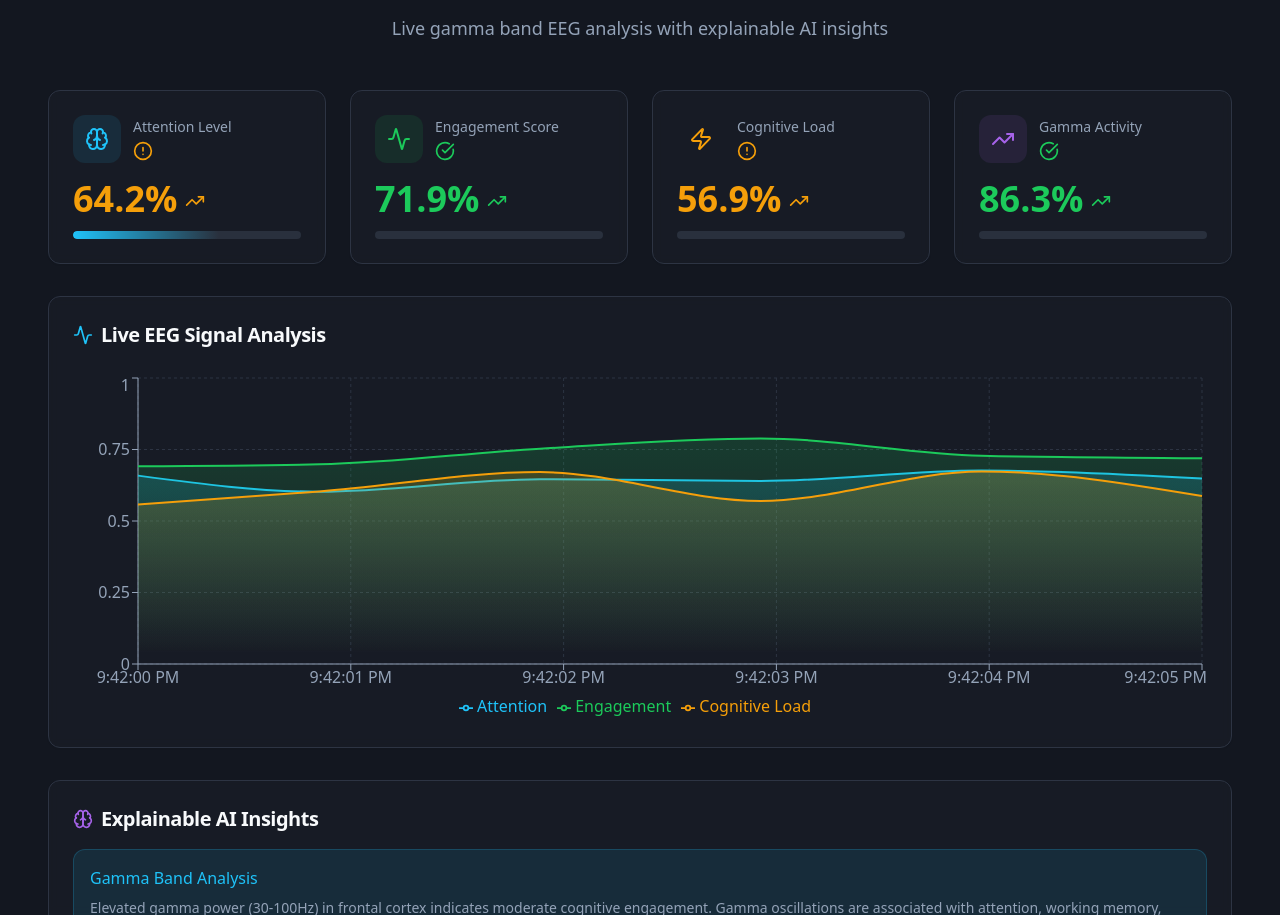
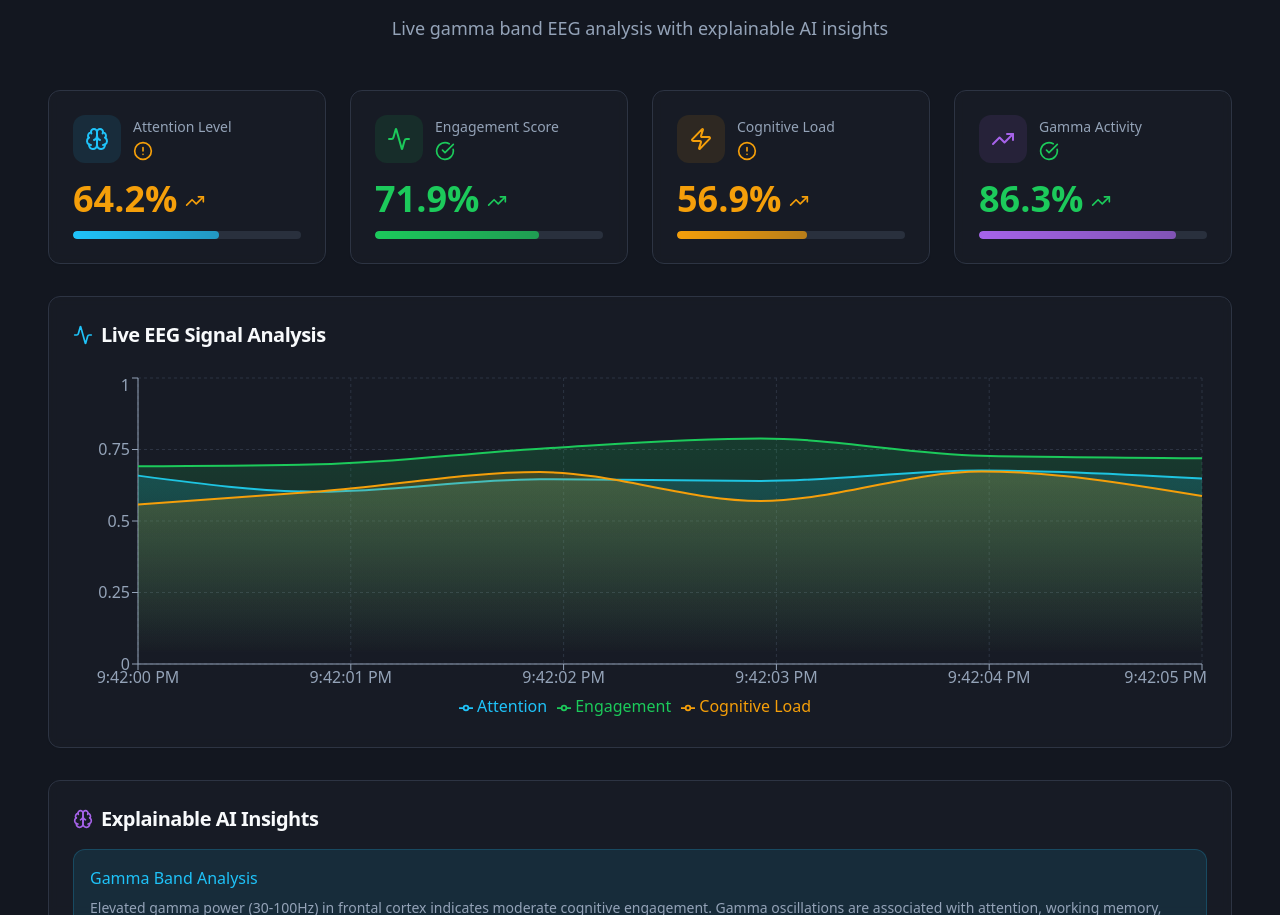
Before and after one commit to senushidinara/neuroaccess-, a React (Vite) app: page / in a window 1280 px wide. Shown: the part 938-1853 px from the top of the page. Built offline with nearby package versions, Linux system fonts and the light colour scheme; the HTML template or start-up script is replaced by a standard one.

Commit message:
Fix dynamic Tailwind classes in CognitiveDashboard.tsx
cgen-487174fc243a4a73b7c0d5e5d68b1c23

```diff
--- a/src/components/CognitiveDashboard.tsx
+++ b/src/components/CognitiveDashboard.tsx
@@ -64,6 +64,33 @@ const CognitiveDashboard = () => {
     return <AlertCircle className="w-5 h-5 text-destructive" />;
   };
 
+  const colorMap: Record<string, { bg: string; text: string; gradientFrom: string; gradientTo: string }> = {
+    primary: {
+      bg: "hsl(var(--primary) / 0.1)",
+      text: "hsl(var(--primary))",
+      gradientFrom: "hsl(var(--primary))",
+      gradientTo: "hsl(var(--primary) / 0.7)"
+    },
+    success: {
+      bg: "hsl(var(--success) / 0.1)",
+      text: "hsl(var(--success))",
+      gradientFrom: "hsl(var(--success))",
+      gradientTo: "hsl(var(--success) / 0.7)"
+    },
+    warning: {
+      bg: "hsl(var(--warning) / 0.1)",
+      text: "hsl(var(--warning))",
+      gradientFrom: "hsl(var(--warning))",
+      gradientTo: "hsl(var(--warning) / 0.7)"
+    },
+    secondary: {
+      bg: "hsl(var(--secondary) / 0.1)",
+      text: "hsl(var(--secondary))",
+      gradientFrom: "hsl(var(--secondary))",
+      gradientTo: "hsl(var(--secondary) / 0.7)"
+    },
+  };
+
   const MetricCard = ({
     title,
     value,
@@ -74,12 +101,17 @@ const CognitiveDashboard = () => {
     value: number;
     icon: any;
     color: string;
-  }) => (
+  }) => {
+    const colors = colorMap[color];
+    return (
       <Card className="p-6 bg-card/50 backdrop-blur-sm border-border hover:border-primary/50 transition-all group hover:shadow-lg hover:shadow-primary/10">
         <div className="flex items-start justify-between mb-4">
           <div className="flex items-center gap-3">
-          <div className={`p-3 rounded-lg bg-${color}/10 group-hover:bg-${color}/20 transition-all`}>
-            <Icon className={`w-6 h-6 text-${color}`} />
+            <div
+              className="p-3 rounded-lg transition-all group-hover:brightness-125"
+              style={{ backgroundColor: colors.bg }}
+            >
+              <Icon className="w-6 h-6" style={{ color: colors.text }} />
             </div>
             <div>
               <p className="text-sm text-muted-foreground font-medium">{title}</p>
@@ -100,13 +132,17 @@ const CognitiveDashboard = () => {
 
           <div className="relative h-2 bg-muted rounded-full overflow-hidden">
             <div
-            className={`absolute inset-y-0 left-0 bg-gradient-to-r from-${color} to-${color}/70 transition-all duration-300 rounded-full`}
-            style={{ width: `${value * 100}%` }}
+              className="absolute inset-y-0 left-0 transition-all duration-300 rounded-full"
+              style={{
+                width: `${value * 100}%`,
+                background: `linear-gradient(to right, ${colors.gradientFrom}, ${colors.gradientTo})`
+              }}
             />
           </div>
         </div>
       </Card>
     );
+  };
 
   return (
     <section id="dashboard" className="py-20 px-4">
```
Lines whose indentation alone changed are shown as unchanged.
